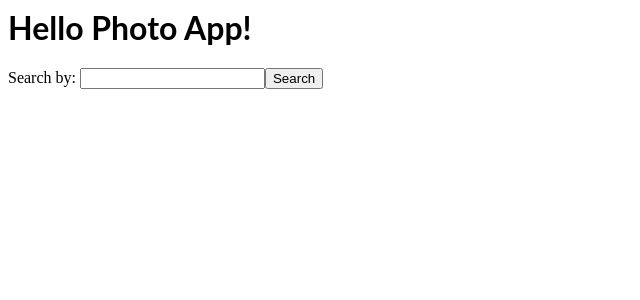
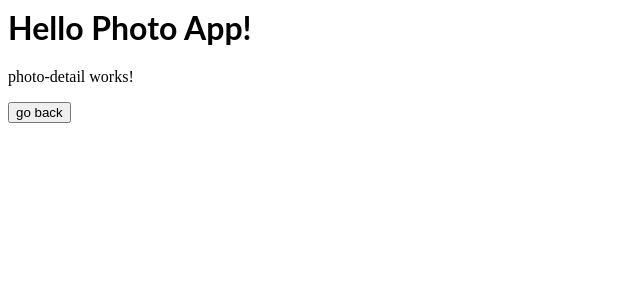
Before and after one commit to blacklotus08/photo-app-latest, an Angular app: page /detail/1 in a window 1280 px wide. Shown: the top 300 px of the page, without its empty margins (0-640 px from the left). Built offline with nearby package versions, Linux system fonts and the light colour scheme.

Commit message:
4 files modified, 4 added

```diff
--- a/src/app/app.component.html
+++ b/src/app/app.component.html
@@ -1,2 +1,3 @@
 <hello name="{{ name }}"></hello>
-<app-photo></app-photo>
+<router-outlet></router-outlet>
+<!--<app-photo></app-photo>-->
--- /dev/null
+++ b/src/app/photo-detail/photo-detail.component.html
@@ -0,0 +1,4 @@
+<p>
+photo-detail works!
+</p>
+  <button (click)="goBack()">go back</button>
--- /dev/null
+++ b/src/app/photo-detail/photo-detail.component.ts
@@ -0,0 +1,30 @@
+import { Component, OnInit } from '@angular/core';
+import { ActivatedRoute } from '@angular/router';
+import { Location } from '@angular/common';
+
+@Component({
+  selector: 'app-photo-detail',
+  templateUrl: './photo-detail.component.html',
+  styleUrls: ['./photo-detail.component.css']
+})
+export class PhotoDetailComponent implements OnInit {
+
+  constructor(
+    private route: ActivatedRoute,
+    private location: Location
+  ) { }
+
+  ngOnInit() {
+    this.getPhoto();
+  }
+
+   goBack(): void {
+    this.location.back();
+  }
+
+  getPhoto(): void {
+    const id = +this.route.snapshot.paramMap.get('id');
+    alert(id);
+  }
+
+}
--- a/src/app/photo/photo.component.html
+++ b/src/app/photo/photo.component.html
@@ -28,7 +28,11 @@
             </thead>
             <tbody>
                 <tr *ngFor='let photo of response.photos.photo'>
-                    <td><img src='https://farm{{photo.farm}}.staticflickr.com/{{photo.server}}/{{photo.id}}_{{photo.secret}}_s.jpg'></td>
+                    <td>
+                      <a routerLink="/detail/{{photo.id}}">
+                      <img src='https://farm{{photo.farm}}.staticflickr.com/{{photo.server}}/{{photo.id}}_{{photo.secret}}_s.jpg'
+
+                    ></a></td>
                     <td>{{photo.title}}</td>
                 </tr>
             </tbody>
--- a/src/app/photo/photo.component.ts
+++ b/src/app/photo/photo.component.ts
@@ -1,9 +1,6 @@
 
 import { Component, OnInit } from '@angular/core';
 import {HttpClient} from '@angular/common/http';
-import {Photo} from '../photo';
-import { toArray } from 'rxjs/operators';
-
 
 @Component({
   selector: 'app-photo',
@@ -20,19 +17,17 @@ export class PhotoComponent implements OnInit {
   ngOnInit() {}
 
   searchPhoto() {
-    this.http.get('https://api.flickr.com/services/rest/?method=flickr.photos.search&api_key=4f4a68e7d4e7e0bf7c00594ecc0964a6&text='+ this.photoTitle +'&format=json&nojsoncallback=1')
+    this.http.get('https://api.flickr.com/services/rest/?method=flickr.photos.search&api_key=efbc060fba6ee0b2079db9b653b1b324&text='+ this.photoTitle +'&format=json&nojsoncallback=1')
     .subscribe((response :Array<any>[]) => {
 
       this.response = response;
-      alert(response);
-      console.log(response);
+
     });
+  }
 
-    /*alert(this.photoTitle);*/
-
+  displayPhotoDetail() {
+     alert('inside');
   }
 
 
-
-
 }
```
Also changed, not shown: src/app/app-routing.module.ts (added, +18 -0 lines), src/app/app.module.ts (+6 -2 lines), src/app/photo-detail/photo-detail.component.css (added).
